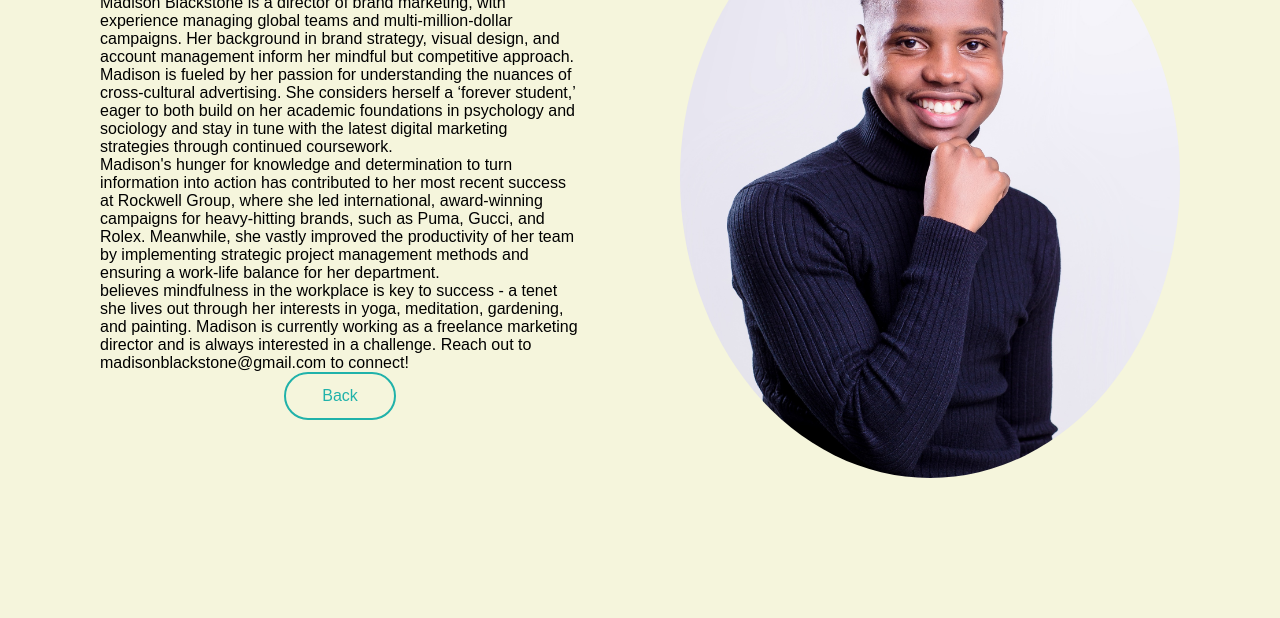
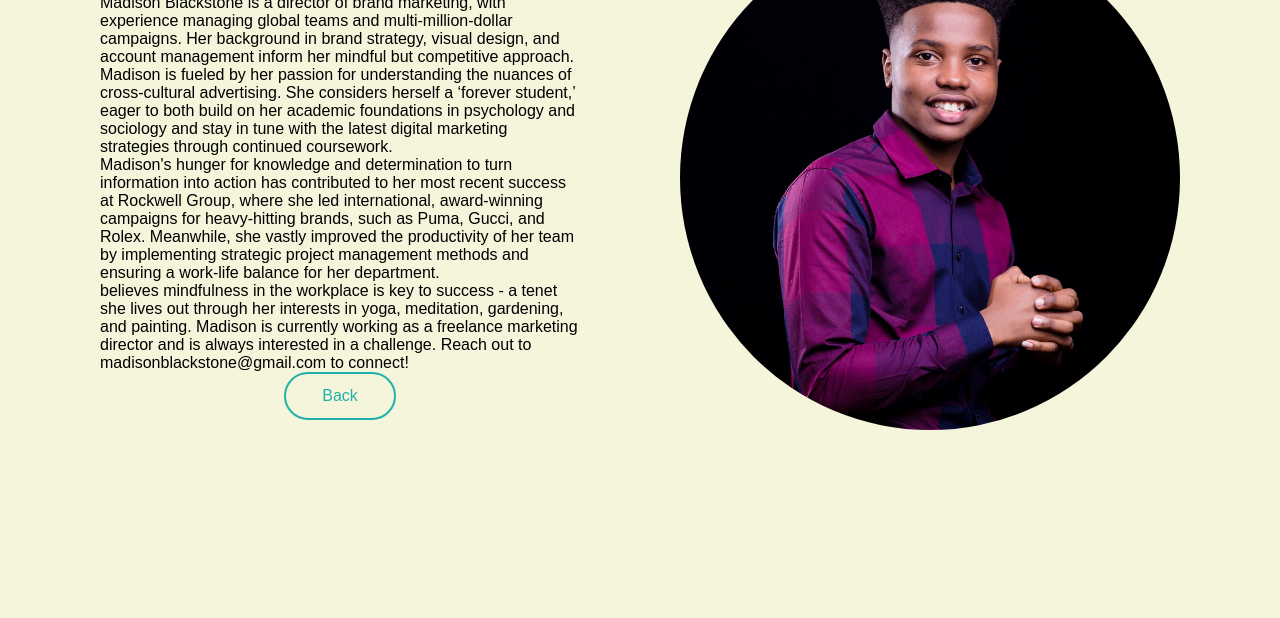
Before and after one commit to linus-mate/personal-website, a plain HTML site: page about.html in a window 1280 px wide. Shown: the part 182-800 px from the top of the page. Drawn offline with Linux system fonts and the light colour scheme.

Commit message:
img change

```diff
--- a/about.html
+++ b/about.html
@@ -25,7 +25,7 @@
 
                 </div>
                 <div class="user-img">
-                    <img src="./images/20220810_184217.jpg" alt="">
+                    <img src="./images/20220810_182635.jpg" alt="">
                   </div>
                 </div>
         </div>
```
Also changed, not shown: index.html (+1 -1 lines).
